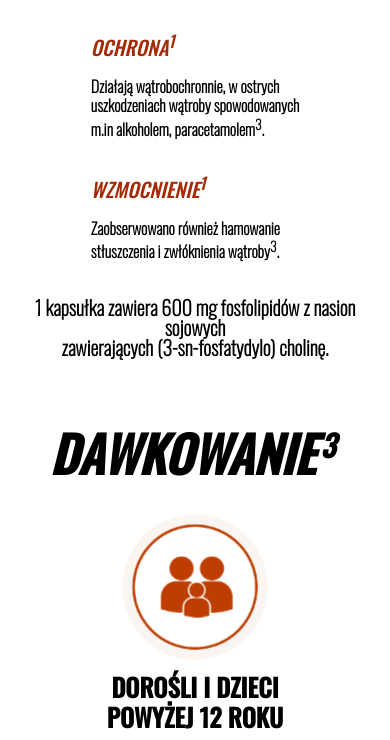
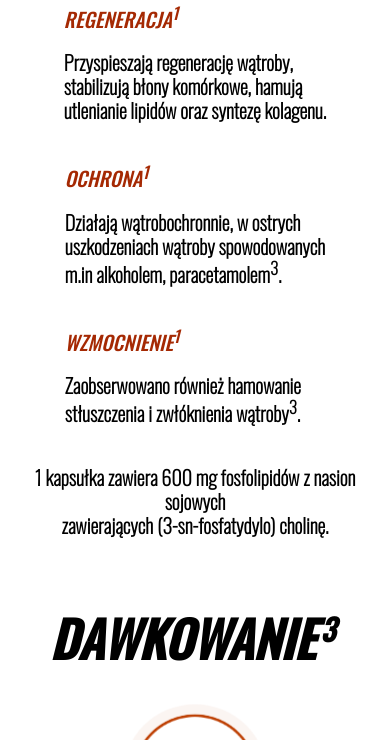
Before and after one commit to eStoreLabs/220309-SF-12-Sanofi-Essentiale-Max-GENERIC, a plain HTML site: page index.html in a window 390 px wide. Shown: the part 4294-5034 px from the top of the page. Drawn offline with Linux system fonts and the light colour scheme.

Commit message:
benefits positioning

```diff
--- a/index.html
+++ b/index.html
@@ -119,7 +119,7 @@
         </div>
         <div class="es-benefits__MainCtn">
             <div class="es-benefits__firstCtn">
-                <div class="es-benefits__textCtn">
+                <div class="es-benefits__textCtn es-benefits__textCtn--regeneracja">
                     <p class="es-benefits__subtitle">REGENERACJA<sup>1</sup></p>
                 <p class="es-benefits__desc">
                     Przyspieszają regenerację wątroby,<br> stabilizują błony komórkowe, hamują <br> utlenianie lipidów oraz syntezę kolagenu.
@@ -130,13 +130,13 @@
                 <img src="./images/benefits.png" alt="">
             </div>
             <div class="es-benefits__thirdCtn">
-                <div class="es-benefits__textCtn">
+                <div class="es-benefits__textCtn es-benefits__textCtn--ochrona">
                     <p class="es-benefits__subtitle">OCHRONA<sup>1</sup></p>
                 <p class="es-benefits__desc">
                     Działają wątrobochronnie, w ostrych <br> uszkodzeniach wątroby spowodowanych <br> m.in alkoholem, paracetamolem<sup>3</sup>.
                 </p>
                 </div>
-                <div class="es-benefits__textCtn">
+                <div class="es-benefits__textCtn es-benefits__textCtn--wzmocnienie">
                     <p class="es-benefits__subtitle">WZMOCNIENIE<sup>1</sup></p>
                 <p class="es-benefits__desc">
                     Zaobserwowano również hamowanie <br> stłuszczenia i zwłóknienia wątroby<sup>3</sup>.
--- a/style.scss
+++ b/style.scss
@@ -95,7 +95,7 @@ html{
 #es-essentiale-max.es-essentiale-max{
     background-color: #fff;
     color: #000;
-    line-height: 1;
+    line-height: 1.2;
     font-size: 16px;
     min-height: 400px;
     max-width: 960px;
@@ -123,6 +123,7 @@ html{
             align-self: flex-end;
             padding: 0 20px;
             font-weight: 600;
+            line-height: 1;
             p{
                 font-size: 60px;
                 font-family: $title;
@@ -363,6 +364,19 @@ html{
             flex-direction: column;
             justify-content: space-between;
         }
+        &__textCtn{
+            &--regeneracja{
+                margin-top: 100px;
+                margin-right: -20px;
+            }
+            &--ochrona{
+                margin-left: -40px;
+            }
+            &--wzmocnienie{
+                margin-top: 40px;
+                margin-left: -40px;
+            }
+        }
         &__subtitle{
             color: $orange-text;
             font-style: italic;
@@ -372,6 +386,7 @@ html{
             font-family: $text-light;
             font-weight: bolder;
             line-height: 1.2;
+            font-size: 20px;
         }
         &__claim{
             text-align: center;
@@ -416,6 +431,7 @@ html{
             font-size: 20px;
             font-family: $text-light;
             font-weight: bolder;
+            line-height: 1.2;
         }
     }
     .es-liverCheck{
@@ -602,6 +618,19 @@ html{
             &__text{
                 text-align: center;
             }
+            &__textCtn{
+                &--regeneracja{
+                    margin-top: 0;
+                    margin-right: 0;
+                }
+                &--ochrona{
+                    margin-left: 0;
+                }
+                &--wzmocnienie{
+                    margin-top: 0;
+                    margin-left: 0;
+                }
+            }
         }
         .es-liverCheck{
             &__subtitle{
```
Also changed, not shown: style.css, 1 other file.
